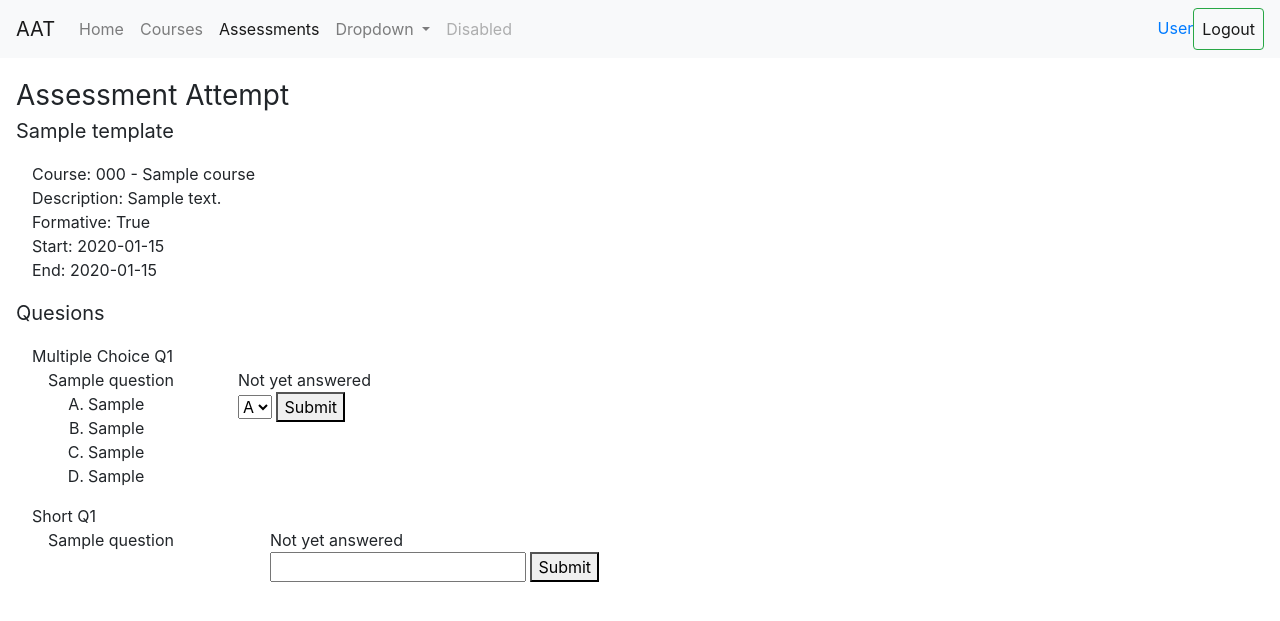
After one commit to justinlct25/AAT_cardiff_cmt313, a Flask app: page /assessment/attempt/1/1 in a window 1280 px wide. The commit adds this page. Shown: the top 621 px of the page. Run offline with Flask 3, Linux system fonts and the light colour scheme; a user stored in the database is signed in; tables that the repository leaves empty hold one stand-in row (values such as "Sample post").

Commit message:
doing student attempt assessment logic

```diff
--- a/aat/forms.py
+++ b/aat/forms.py
@@ -6,7 +6,19 @@ from aat import app
 from flask import flash
 from sqlalchemy import inspect
 
+MC_ID_CHAR = {
+  1: "A",
+  2: "B",
+  3: "C",
+  4: "D"
+}
 
+MC_CHAR_ID = {
+  "A": 1,
+  "B": 2,
+  "C": 3,
+  "D": 4
+}
 
 class RegistrationForm(FlaskForm):
   username = StringField('Username',validators=[DataRequired(),Regexp('^[a-z0-9]{6,14}$',message='Your username should be between 6 and 12 characters long, and can only contain lowercase letters.')])
@@ -95,20 +107,6 @@ class StQuestionForm(FlaskForm):
 #   options = FieldList(FormField(McChoiceForm), min_entries=0, max_entries=10)
 #   correct_answer = RadioField('Correct Answer', choices=[], coerce=int)
 
-MC_ID_CHAR = {
-  1: "A",
-  2: "B",
-  3: "C",
-  4: "D"
-}
-
-MC_CHAR_ID = {
-  "A": 1,
-  "B": 2,
-  "C": 3,
-  "D": 4
-}
-
 class McQuestionForm(FlaskForm):
   question = StringField("Question", validators=[DataRequired()])
   feedback = StringField("Feedback")
@@ -122,3 +120,11 @@ class McQuestionForm(FlaskForm):
   choice_feedback_4 = StringField("Feedback for Choice 4")
   correct_choice = SelectField("Correct Choice Id", choices=["A", "B", "C", "D"])
   marks = IntegerField("Marks", default=1)
+
+class StAnswerForm(FlaskForm):
+  answer = StringField("Answer")
+  submit = SubmitField('Save')
+
+class McAnswerForm(FlaskForm):
+  answer = SelectField("Answer", choices=["A", "B", "C", "D"])
+  submit = SubmitField('Save')
--- a/aat/routes.py
+++ b/aat/routes.py
@@ -54,7 +54,7 @@ def profile(user_id):
 @app.route("/courses", methods=['GET', 'POST'])
 def courses():
 	user = User.query.get(current_user.id)
-	if user.student: courses = user.student.courses if user.student.courses else []
+	if user.student: courses = user.student.programme.courses if user.student.programme.courses else []
 	else: courses = user.teacher.courses if user.teacher.courses else []
 	form = CourseForm()
 	if form.validate_on_submit() and current_user.teacher:
@@ -65,15 +65,22 @@ def courses():
 		db.session.commit()
 		flash('Course created successfully!')
 		return redirect(url_for('courses'))
-	return render_template('courses.html', courses=courses, form=form)
+	return render_template('courses.html', courses=courses, form=form, user=user)
 
 @app.route("/course/<int:course_id>", methods=['GET'])
 def course(course_id):
     user = User.query.get(current_user.id)
     course = Course.query.get(course_id)
-    # print(user.teacher)
-    # is_student = any(student.id == current_user.id for student in course.programme.students)
-    return render_template('course.html', course=course, datetime=datetime)
+    assessment_attempt_ids = []
+    if user.student:
+        for assessment in course.assessments:
+            attempts = StudentAttemptStatus.query.filter_by(assessment=assessment)
+            latest_attempt = attempts.order_by(StudentAttemptStatus.id.desc()).first()
+            attempt_id = 0
+            if latest_attempt:
+              attempt_id = latest_attempt.id
+            assessment_attempt_ids.append(attempt_id)
+    return render_template('course.html', course=course, user=user, datetime=datetime, assessment_attempt_ids=assessment_attempt_ids)
 
 @app.route("/template/select/<int:course_id>", methods=['GET'])
 def template_select(course_id):
@@ -136,7 +143,7 @@ def template_edit_short_question_new(template_id, course_id):
     template = AssessmentTemplate.query.get(template_id)
     form = StQuestionForm()
     if form.validate_on_submit():
-        question = StQuestion(creator_id=current_user.id, question=form.question.data, correct_ans=form.correct_ans.data, feedback_correct=form.feedback_correct.data, feedback_wrong=form.feedback_wrong.data)
+        question = StQuestion(creator_id=current_user.id, question=form.question.data, correct_ans=form.correct_ans.data, feedback_correct=form.feedback_correct.data, feedback_wrong=form.feedback_wrong.data, marks=form.marks.data)
         db.session.add(question)
         template.st_questions.append(question)
         teacher.created_st_questions.append(question)
@@ -151,7 +158,7 @@ def template_edit_multiple_choice_question_new(template_id, course_id):
     template = AssessmentTemplate.query.get(template_id)
     form = McQuestionForm()
     if form.validate_on_submit():
-        question = McQuestion(creator_id=current_user.id, question=form.question.data, feedback=form.feedback.data, choice_1=form.choice_1.data, choice_2=form.choice_2.data, choice_3=form.choice_3.data, choice_4=form.choice_4.data, choice_feedback_1=form.choice_feedback_1.data, choice_feedback_2=form.choice_feedback_2.data, choice_feedback_3=form.choice_feedback_3.data, choice_feedback_4=form.choice_feedback_4.data, correct_choice_id=MC_CHAR_ID[form.correct_choice.data])
+        question = McQuestion(creator_id=current_user.id, question=form.question.data, feedback=form.feedback.data, choice_1=form.choice_1.data, choice_2=form.choice_2.data, choice_3=form.choice_3.data, choice_4=form.choice_4.data, choice_feedback_1=form.choice_feedback_1.data, choice_feedback_2=form.choice_feedback_2.data, choice_feedback_3=form.choice_feedback_3.data, choice_feedback_4=form.choice_feedback_4.data, correct_choice_id=MC_CHAR_ID[form.correct_choice.data], marks=form.marks.data)
         db.session.add(question)
         template.mc_questions.append(question)
         teacher.created_mc_questions.append(question)
@@ -177,6 +184,7 @@ def template_edit_multiple_choice_question_new(template_id, course_id):
 
 @app.route("/assessment/new/<int:template_id>/<int:course_id>", methods=['GET', 'POST'])
 def assessment_new(template_id, course_id):
+    user = User.query.get(current_user.id)
     course = Course.query.get(course_id)
     template = AssessmentTemplate.query.get(template_id)
     form = AssessmentForm()
@@ -187,13 +195,133 @@ def assessment_new(template_id, course_id):
         db.session.flush()
         course.assessments.append(assessment)
         db.session.commit()
-        return redirect(url_for("assessment", assessment_id=assessment.id))
-    return render_template("assessment_new.html", course=course, template=template, form=form)
+        return redirect(url_for("assessment_view", assessment_id=assessment.id))
+    return render_template("assessment_new.html", user = user, course=course, template=template, form=form)
 
-@app.route("/assessment/<int:assessment_id>", methods=['GET'])
-def assessment(assessment_id):
+@app.route("/assessment/view/<int:assessment_id>", methods=['GET'])
+def assessment_view(assessment_id):
+    user = User.query.get(current_user.id)
     assessment = Assessment.query.get(assessment_id)
-    return render_template("assessment.html", assessment=assessment, mc_id_char=MC_ID_CHAR)
+    return render_template("assessment_view.html", user=user, assessment=assessment, mc_id_char=MC_ID_CHAR)
+
+@app.route("/assessment/attempt/<int:assessment_id>/<int:attempt_id>", methods=['GET', 'POST'])
+def assessment_attempt(assessment_id, attempt_id=0):
+    user = User.query.get(current_user.id)
+    assessment = Assessment.query.get(assessment_id)
+    mc_forms = [McAnswerForm(obj=question) for question in assessment.template.mc_questions]
+    st_forms = [StAnswerForm(obj=question) for question in assessment.template.st_questions]
+    mc_answers, st_answers = [], []
+    if attempt_id == 0: # student first attempt the assessment
+      student_attempt_status = StudentAttemptStatus(student_id=user.student.id)
+      student_attempt_status.assessment = assessment
+      db.session.add(student_attempt_status)
+      db.session.commit()
+      attempt_id = student_attempt_status.id
+    else: # student continues his/her assessment attempt
+      student_attempt_status = StudentAttemptStatus.query.get(attempt_id)
+      for question in assessment.template.mc_questions:
+          mc_answer = db.session.query(McStudentAns).filter_by(attempt_id=student_attempt_status.id, question_id=question.id).first()
+          mc_answers.append(mc_answer)
+      for question in assessment.template.st_questions:
+          st_answer = db.session.query(StStudentAns).filter_by(attempt_id=student_attempt_status.id, question_id=question.id).first()
+          st_answers.append(st_answer)
+    return render_template("assessment_attempt.html", user=user, assessment=assessment, mc_forms=mc_forms, st_forms=st_forms, mc_id_char=MC_ID_CHAR, attempt_id=attempt_id, mc_answers=mc_answers, st_answers=st_answers)
+
+@app.route("/assessment/attempt/mc/<int:attempt_id>/<int:question_id>", methods=['GET', 'POST'])
+def assessment_attempt_mc(attempt_id, question_id):
+    attempt = StudentAttemptStatus.query.get(attempt_id)
+    question = McQuestion.query.get(question_id)
+    form = McAnswerForm()
+    if form.validate_on_submit():
+      answer_choice_id = MC_CHAR_ID[form.answer.data]
+      answer_is_correct = question.correct_choice_id == answer_choice_id
+      marks = question.marks if answer_is_correct else 0
+      mc_answer = McStudentAns.query.filter_by(attempt_id=attempt_id, question_id=question_id).first()
+      if mc_answer: # student already submitted an answer before
+          mc_answer.answer_choice_id = answer_choice_id
+          mc_answer.is_correct = answer_is_correct
+          mc_answer.marks = marks
+          flash("Edited MC question")
+      else: # student have not submitted an answer before
+          mc_answer = McStudentAns(attempt_id=attempt.id, question_id=question_id, answer_choice_id=answer_choice_id, is_correct=answer_is_correct, marks=marks)
+          db.session.add(mc_answer)
+          attempt.mc_answers.append(mc_answer)
+          flash("Answered Multiple Choice question")
+      db.session.commit()
+      return redirect(url_for("assessment_attempt", assessment_id=attempt.assessment.id, attempt_id=attempt_id))
+    flash("Failed to answer Multiple Choice question")
+    return redirect(url_for("assessment_attempt", assessment_id=attempt.assessment.id, attempt_id=attempt_id))
+
+@app.route("/assessment/attempt/st/<int:attempt_id>/<int:question_id>", methods=['GET', 'POST'])
+def assessment_attempt_st(attempt_id, question_id):
+    attempt = StudentAttemptStatus.query.get(attempt_id)
+    question = StQuestion.query.get(question_id)
+    form = StAnswerForm()
+    if form.validate_on_submit():
+      answer = form.answer.data
+      answer_is_correct = question.correct_ans == answer
+      marks = question.marks if answer_is_correct else 0
+      st_answer = StStudentAns.query.filter_by(attempt_id=attempt_id, question_id=question_id).first()
+      if st_answer: # student already submitted an answer before
+          st_answer.answer = answer
+          st_answer.is_correct = answer_is_correct
+          st_answer.marks = marks
+          flash("Edited Short question")
+      else: # student have not submitted an answer before
+          st_answer = StStudentAns(attempt_id=attempt.id, question_id=question_id, answer=answer, is_correct=answer_is_correct, marks=marks)
+          db.session.add(st_answer)
+          attempt.st_answers.append(st_answer)
+          flash("Answered Short question")
+      db.session.commit()
+      return redirect(url_for("assessment_attempt", assessment_id=attempt.assessment.id, attempt_id=attempt_id))
+    flash("Failed to answer MC question")
+    return redirect(url_for("assessment_attempt", assessment_id=attempt.assessment.id, attempt_id=attempt_id))
+
+@app.route("/assessment/submit/<int:attempt_id>", methods=['POST'])
+def assessment_submit(attempt_id):
+    attempt = StudentAttemptStatus.query.get(attempt_id)
+    assessment_total_marks, attempt_total_marks = 0, 0
+    # for question in attempt.assessment.mc_questions:
+    #     assessment_total_marks += question.marks
+    # for question in attempt.assessment.st_questions:
+    #     assessment_total_marks += question.marks
+    for answer in attempt.mc_answers:
+        attempt_total_marks += answer.marks
+    for answer in attempt.st_answers:
+        attempt_total_marks += answer.marks
+    attempt.total_marks = attempt_total_marks
+    attempt.is_submitted = True
+    attempt.attempted_at = datetime.utcnow
+    db.session.commit()
+    return redirect(url_for('assessment_result', attempt_id=attempt_id))
+
+@app.route("/assessment/result/<int:attempt_id>", methods=['GET'])
+def assessment_result(attempt_id):
+    attempt = StudentAttemptStatus.query.get(attempt_id)
+    assessment_total_marks = 0
+    for question in attempt.assessment.mc_questions:
+        assessment_total_marks += question.marks
+    for question in attempt.assessment.st_questions:
+        assessment_total_marks += question.marks
+    mc_answers, st_answers = [], []
+    for question in attempt.assessment.template.mc_questions:
+        mc_answer = db.session.query(McStudentAns).filter_by(attempt_id=attempt_id, question_id=question.id).first()
+        mc_answers.append(mc_answer)
+    for question in attempt.assessment.template.st_questions:
+        st_answer = db.session.query(StStudentAns).filter_by(attempt_id=attempt_id, question_id=question.id).first()
+        st_answers.append(st_answer)
+    return render_template("assessment_result", attempt=attempt, assessment_total_marks=assessment_total_marks, mc_answers=mc_answers, st_answers=st_answers)
+
+@app.route("/assessment/result", methods=['GET'])
+def assessment_result(attempt_id):
+    attempt = StudentAttemptStatus.query.get(attempt_id)
+    return render_template("assessment_result", attempt=attempt)
+
+@app.route("/statistic/<int:assessment_id>", methods=['GET'])
+def statistic(assessment_id):
+    data = StudentAttemptStatus.query.filter_by(assessment_id=assessment_id)
+    return render_template("statistic", data=data)
+
 
 @app.route("/assessments", methods=['GET'])
 def assessments():
--- /dev/null
+++ b/aat/templates/assessment_attempt.html
@@ -0,0 +1,83 @@
+{% set active_page = "assessments" %}
+{% extends "base.html" %}
+{% block content %}
+<div class="outer-container">
+    <div class="secondary-title">Assessment Attempt</div>
+    <div class="third-title">{{assessment.template.name}}</div>
+    <div class="inner-container">
+        <div>Course: {{assessment.course.number}} - {{ assessment.course.name}} </div>
+        <div>Description: {{ assessment.template.description }}</div>
+        <div>Formative: {{assessment.is_formative }}</div>
+        <div>Start: {{assessment.start_at.date() }}</div>
+        <div>End: {{assessment.end_at.date() }}</div>
+    </div>
+    <div class="third-title">Quesions</div>
+    <div class="inner-container">
+        {% if assessment.template.mc_questions == [] %}
+            <div>no Multiple Choice Question yet</div>
+        {% else %}
+            {% for question in assessment.template.mc_questions %}
+                <div>Multiple Choice Q{{ loop.index }}</div>
+                <div class="tab row">
+                    <div>
+                        <div>{{ question.question }}</div>
+                        <ol type="A">
+                            <li>
+                                <div>{{ question.choice_1 }}</div>
+                            </li>
+                            <li>
+                                <div>{{ question.choice_2 }}</div>
+                            </li>
+                            <li>
+                                <div>{{ question.choice_3 }}</div>
+                            </li>
+                            <li>
+                                <div>{{ question.choice_4 }}</div>
+                            </li>
+                        </ol>
+                    </div>
+                    <div>
+                        {% if mc_answers[loop.index-1] %}
+                            Selected Answer: {{ mc_id_char[mc_answers[loop.index-1].answer_choice_id] }}
+                        {% else %}
+                            Not yet answered
+                        {% endif %}
+                        <form method="POST" action="{{ url_for('assessment_attempt_mc', attempt_id=attempt_id, question_id=question.id) }}">
+                            {{ mc_forms[loop.index-1].csrf_token }}
+                            {{ mc_forms[loop.index-1].answer(value=mc_answers[loop.index-1].answer_choice_id) }}
+                            <button type="submit" name="form-{{ question.id }}-submit">Submit</button>
+                        </form>
+                    </div>
+                </div>
+            {% endfor %}
+        {% endif %}
+        {% if assessment.template.st_questions == [] %}
+            <div>no Short Question yet</div>
+        {% else %}
+            {% for question in assessment.template.st_questions %}
+                <div>Short Q{{ loop.index }}</div>
+                <div class="tab row">
+                    <div>
+                        <div class="question-container">
+                            <div>{{ question.question }} </div>
+                        </div>
+                    </div>
+                    <div>
+                        {% if st_answers[loop.index-1] %}
+                            Written Answer: {{st_answers[loop.index-1].answer}}
+                        {% else %}
+                            Not yet answered
+                        {% endif %}
+                        <form method="POST" action="{{ url_for('assessment_attempt_st', attempt_id=attempt_id, question_id=question.id) }}">
+                            {{ st_forms[loop.index-1].csrf_token }}
+                            {{ st_forms[loop.index-1].answer(value=st_answers[loop.index-1].answer) }}
+                            <button type="submit" name="form-{{ question.id }}-submit">Submit</button>
+                        </form>
+                    </div>
+                </div>
+            {% endfor %}
+        {% endif %}
+    </div>
+</div>
+
+{% endblock content %}
```
Also changed, not shown: aat/associations.py (+18 -0 lines), aat/models.py (+25 -16 lines), aat/templates/assessment_result.html (added, +78 -0 lines), aat/templates/course.html (+10 -6 lines), aat/templates/courses.html (+16 -4 lines), dbseed.py (+5 -3 lines), aat/templates/assessment_view.html (renamed from aat/templates/assessment.html).
